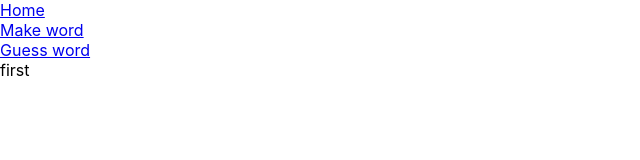
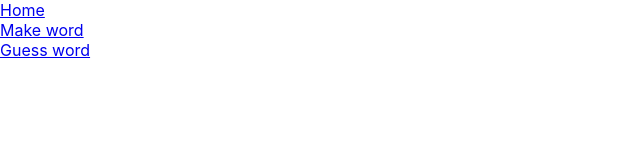
Before and after one commit to Hriday1321/Originalll, a React (Create React App) app: page / in a window 1280 px wide. Shown: the top 160 px of the page, without its empty margins (0-640 px from the left). Built offline with nearby package versions, Linux system fonts and the light colour scheme.

Commit message:
removing db proxies

```diff
--- a/src/App.js
+++ b/src/App.js
@@ -5,16 +5,11 @@ import Make from './components/Make'
 import Guess from './components/Guess'
 
 function App() {
-  const [words, setWords] = React.useState('first')
-  let props = {
-    words: words,
-    set: setWords
-  }
   return (
       <Routes>
-        <Route index element={<Home words = {words}/>} />
-        <Route path="/make" element={<Make {...props}/>} />
-        <Route path="/guess" element={<Guess words = {words} />} />
+        <Route index element={<Home />} />
+        <Route path="/make" element={<Make />} />
+        <Route path="/guess" element={<Guess />} />
       </Routes>
       );
 }
--- a/src/components/Guess.js
+++ b/src/components/Guess.js
@@ -3,7 +3,7 @@ import Nav from './Nav'
 import {collection, query, orderBy, onSnapshot} from "firebase/firestore"
 import {db} from './firebase'
 
-export default function Guess(props) {
+export default function Guess() {
   const [word, makeWord] = React.useState('initial');
   const [g, makeg] = React.useState(0);
   const [y, makey] = React.useState(0);
--- a/src/components/Home.js
+++ b/src/components/Home.js
@@ -1,10 +1,9 @@
 import Nav from './Nav'
 
-function Home(props) {
+function Home() {
     return (
       <div className="Home">
         <Nav />
-        {props.words}
       </div>
     )
 }
--- a/src/components/Make.js
+++ b/src/components/Make.js
@@ -4,11 +4,10 @@ import {db} from './firebase'
 import {collection, addDoc, Timestamp} from 'firebase/firestore'
 
 
-export default function Make(props) {
+export default function Make() {
   const [word, makeWord] = React.useState('initial');
   const update = async () => {
     if(word.length === 5){
-      props.set(word);
       try {
         await addDoc(collection(db, 'words'), {
           word: word,
@@ -26,7 +25,7 @@ export default function Make(props) {
         <input type='text' placeholder='Enter Text' onChange={ (e) => {makeWord(e.target.value)}}></input>
         <button onClick={() => {update()}}>Submit</button>
       </div>
-      {word} <br /> {props.words}
+      {word} <br />
     </div>
   )
 }
```
